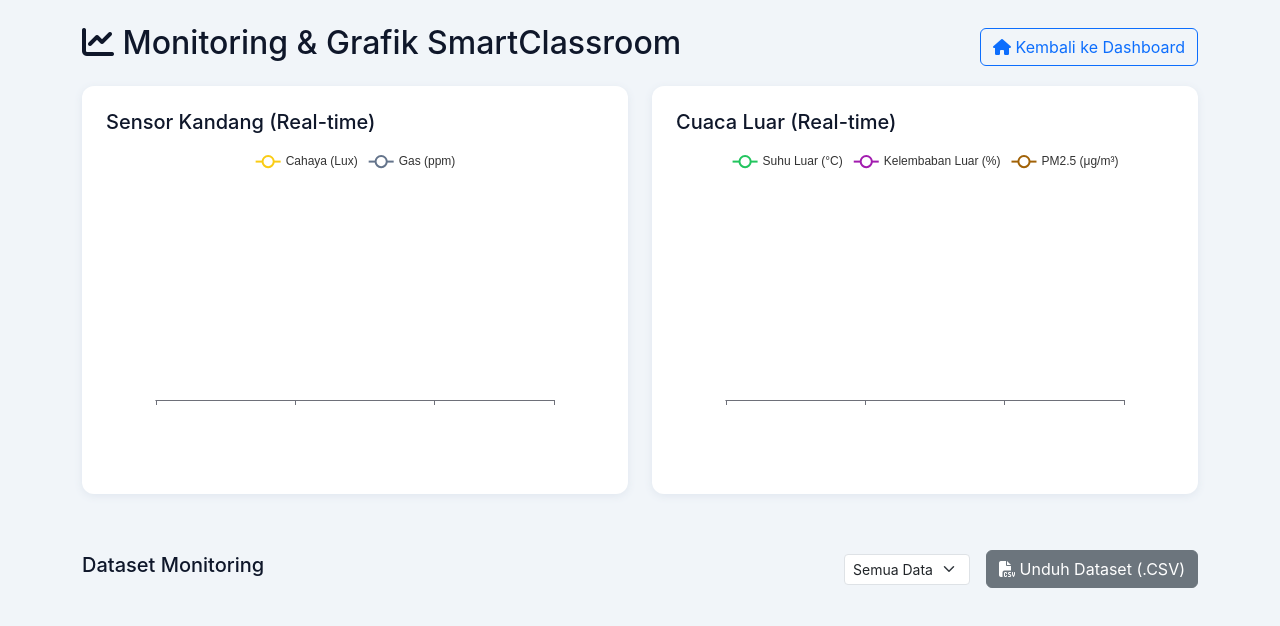
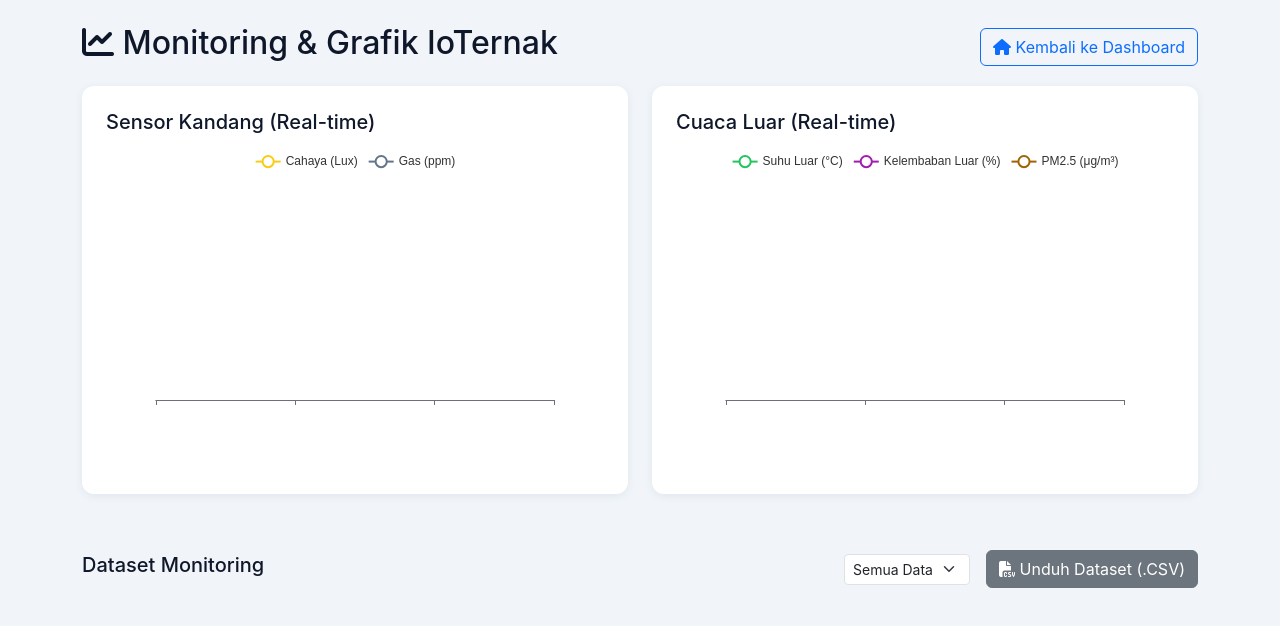
Before and after one commit to LTHLabs/SmartClassroom, a website: page dashboard-graph.html in a window 1280 px wide. Drawn offline with nearby package versions, Linux system fonts and the light colour scheme; no server answers.

Commit message:
Update dashboard-graph.html
Signed-off-by: Muhammad Luthfi Poeradiredja  <164484782+LTHLabs@users.noreply.github.com>

```diff
--- a/dashboard-graph.html
+++ b/dashboard-graph.html
@@ -13,7 +13,7 @@
 <body style="background:#f1f5f9;">
 <div class="container py-4">
     <div class="d-flex justify-content-between align-items-center mb-3">
-        <h2><i class="fas fa-chart-line"></i> Monitoring & Grafik SmartClassroom</h2>
+        <h2><i class="fas fa-chart-line"></i> Monitoring & Grafik IoTernak</h2>
         <a href="index.html" class="btn btn-outline-primary"><i class="fas fa-home"></i> Kembali ke Dashboard</a>
     </div>
     <div class="row">
```
